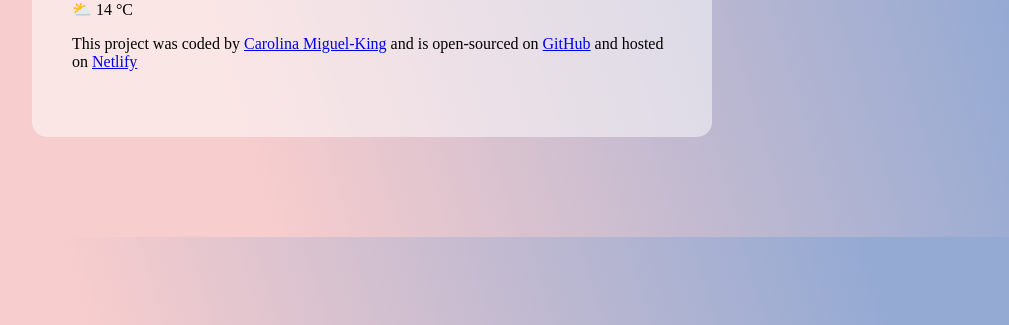
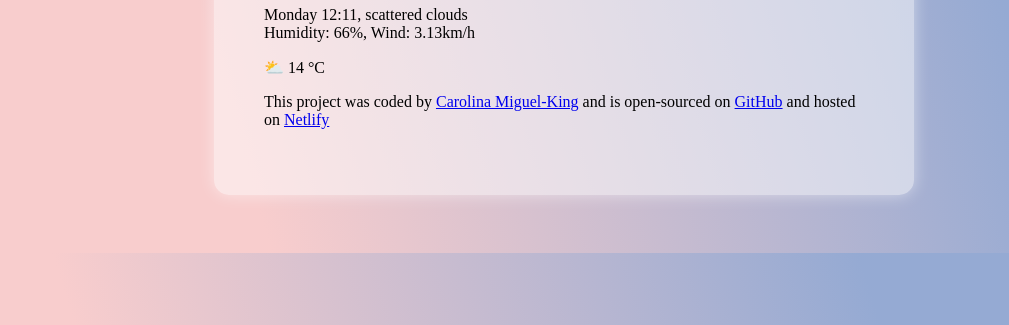
Before and after one commit to csmmiguel/my-meteo-app, a plain HTML site: page index.html in a window 1280 px wide. Shown: the part 475-800 px from the top of the page, without its empty margins (76-1085 px from the left). Drawn offline with nearby package versions, Linux system fonts and the light colour scheme.

Commit message:
align and google font added

```diff
--- a/index.html
+++ b/index.html
@@ -3,6 +3,14 @@
   <head>
     <meta charset="UTF-8" />
     <meta name="viewport" content="width=device-width, initial-scale=1.0" />
+    <link rel="preconnect" href="https://fonts.googleapis.com" />
+    <link rel="preconnect" href="https://fonts.gstatic.com" crossorigin />
+    <link rel="preconnect" href="https://fonts.googleapis.com" />
+    <link rel="preconnect" href="https://fonts.gstatic.com" crossorigin />
+    <link
+      href="https://fonts.googleapis.com/css2?family=DM+Sans:ital,opsz,wght@0,9..40,100..1000;1,9..40,100..1000&family=Nunito:ital,wght@0,200..1000;1,200..1000&family=Space+Grotesk:wght@300..700&family=Tenor+Sans&display=swap"
+      rel="stylesheet"
+    />
     <link rel="icon" type="image/x-icon" href="src/meteoicon.png" />
     <link rel="stylesheet" href="src/style.css" />
     <title>Meteo App</title>
@@ -12,6 +20,7 @@
     />
   </head>
   <body>
+    <div class="align">
       <a href="https://www.shecodes.io/" target="_blank"
         ><img
           src="https://s3.amazonaws.com/shecodesio-production/uploads/files/000/116/944/original/logo-white.png?1709117176"
@@ -61,5 +70,6 @@
           </p>
         </footer>
       </div>
+    </div>
   </body>
 </html>
--- a/src/style.css
+++ b/src/style.css
@@ -1,4 +1,5 @@
 body {
+  display: block;
   background: linear-gradient(
     73.2deg,
     rgb(248, 205, 205) 23.2%,
@@ -16,19 +17,24 @@ input:focus {
   outline: none;
   cursor: text;
 }
+.align {
+  align-content: center;
+}
 .logo-light {
   display: block;
   max-width: 150px;
-  margin: 10px auto;
+  margin: 80px auto;
   padding-top: 20px;
 }
 
 .weather-app {
+  display: block;
   max-width: 600px;
   background: rgba(255, 255, 255, 0.5);
-  margin: 100px 100px;
-  padding: 50px 40px;
+  margin: 50px auto;
+  padding: 50px 50px;
   border-radius: 15px;
+  box-shadow: 0 0 1em rgba(255, 255, 255, 0.5);
 }
 .search-input {
   border: 1px transparent;
```
Also changed, not shown: 1 other file. Lines whose indentation alone changed are shown as unchanged.
